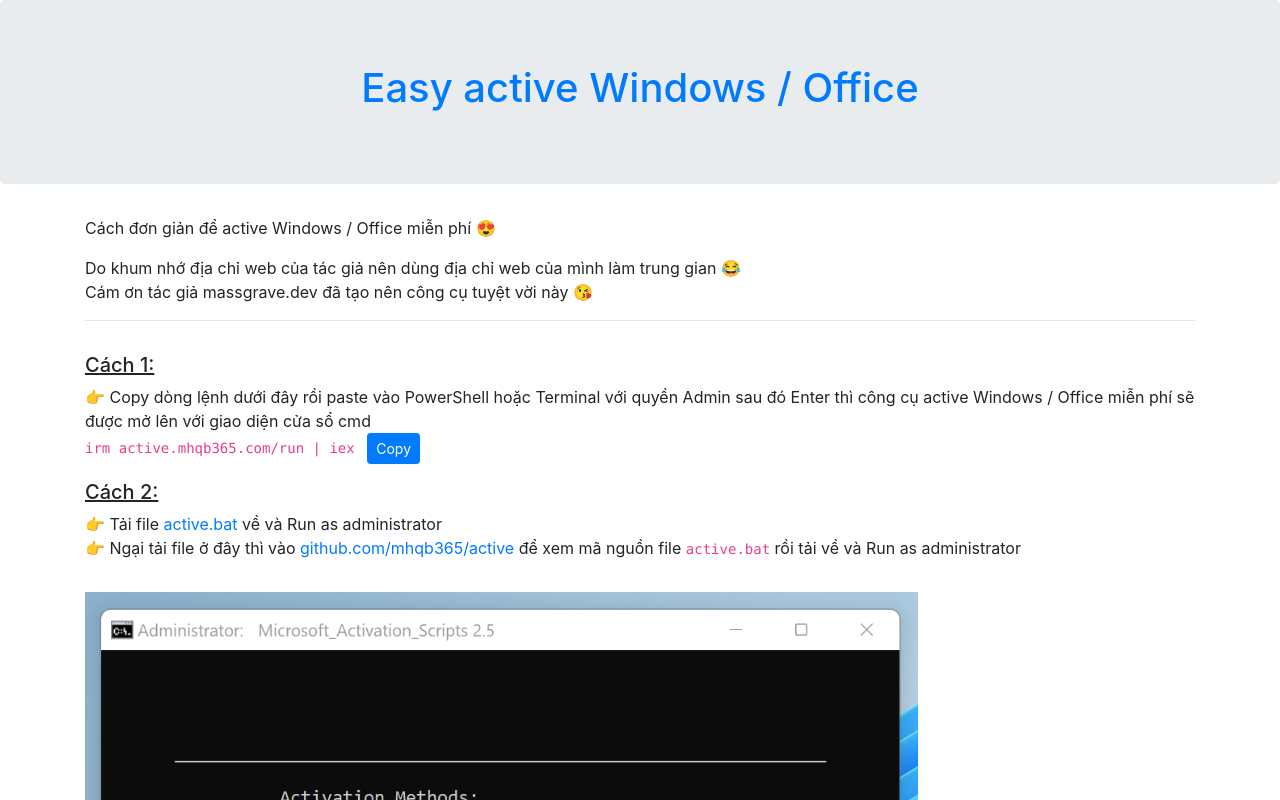
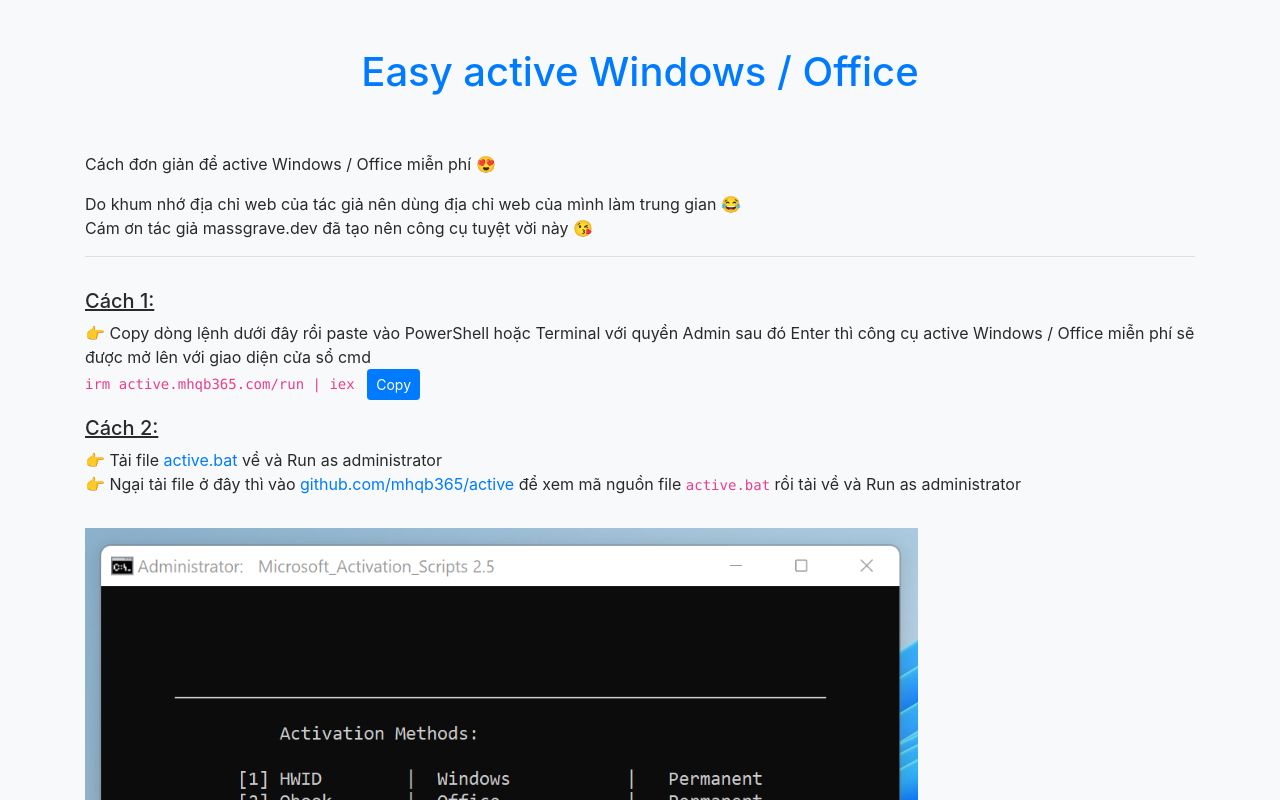
Before and after one commit to mhqb365/active, a website: page public/index.html in a window 1280 px wide. Shown: the top 800 px of the page. Drawn offline with nearby package versions, Linux system fonts and the light colour scheme; some packages are replaced by stand-ins of ours; a script that the page names is missing.

Commit message:
dark-mode

```diff
--- a/public/index.html
+++ b/public/index.html
@@ -38,12 +38,26 @@
       crossorigin="anonymous"
       referrerpolicy="no-referrer"
     ></script>
+
+    <style>
+      body {
+        background-color: #2a2a2a;
+        color: #f8f9fa;
+      }
+      @media screen and (prefers-color-scheme: light) {
+        body {
+          background-color: #f8f9fa;
+          color: #2a2a2a;
+        }
+      }
+    </style>
   </head>
   <body>
-    <div class="jumbotron text-center">
-      <h1 class="text-primary">Easy active Windows / Office</h1>
-    </div>
     <div class="container">
+      <h1 class="text-primary text-center py-5">
+        Easy active Windows / Office
+      </h1>
+
       <div class="row">
         <div class="col-12 mb-3">
           <p>Cách đơn giản để active Windows / Office miễn phí 😍</p>
```
